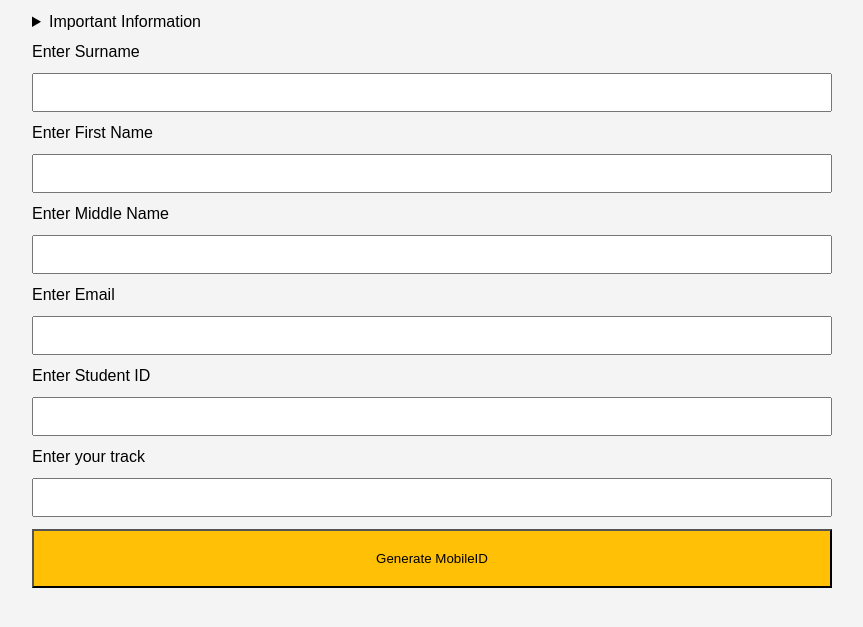
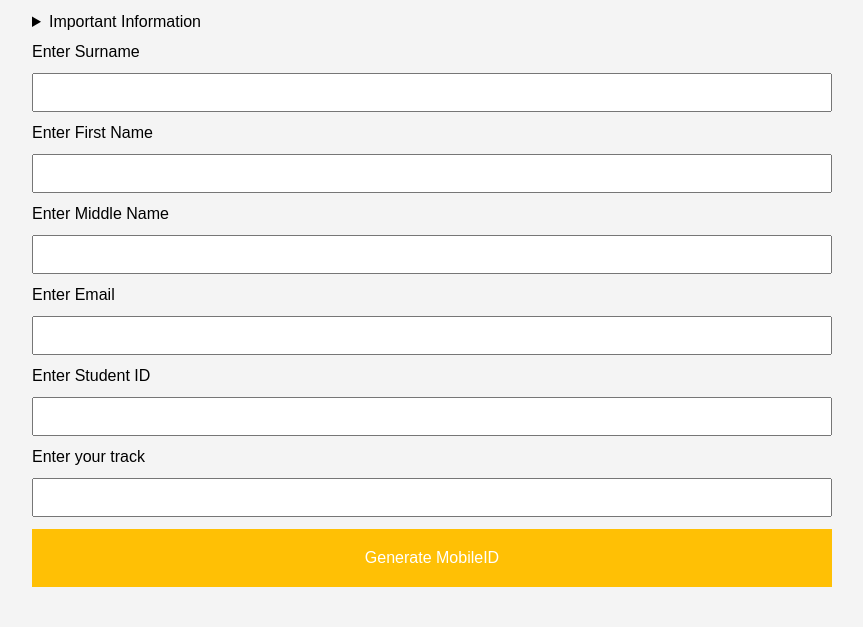
Before and after one commit to realMoyosore/AltSchool-Student-MobileID-Generator, a website: page index.html in a window 1280 px wide. Shown: the part 141-768 px from the top of the page, without its empty margins (208-1071 px from the left). Drawn offline with nearby package versions, Linux system fonts and the light colour scheme.

Commit message:
btn style

```diff
--- a/style.css
+++ b/style.css
@@ -21,4 +21,8 @@ input {
 button {
     padding: 20px;
     background-color: #ffc005;
+    color: #fff;
+    border: none;
+    cursor: pointer;
+    font-size: 16px;
 }
```
